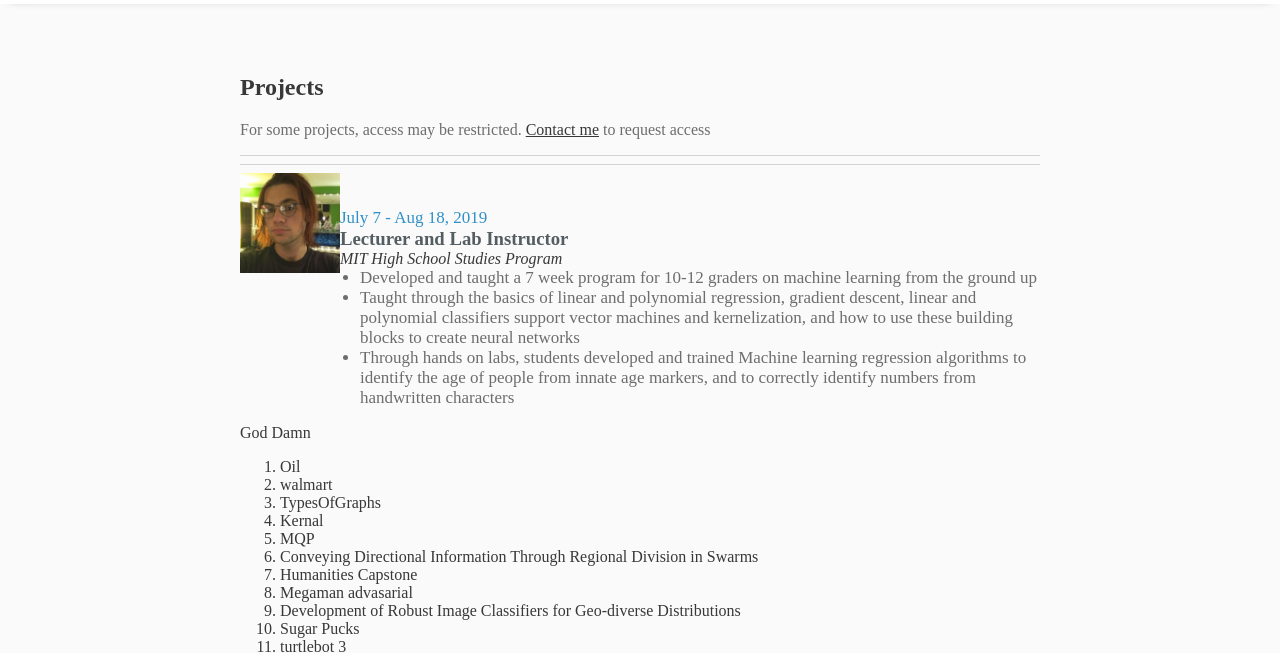
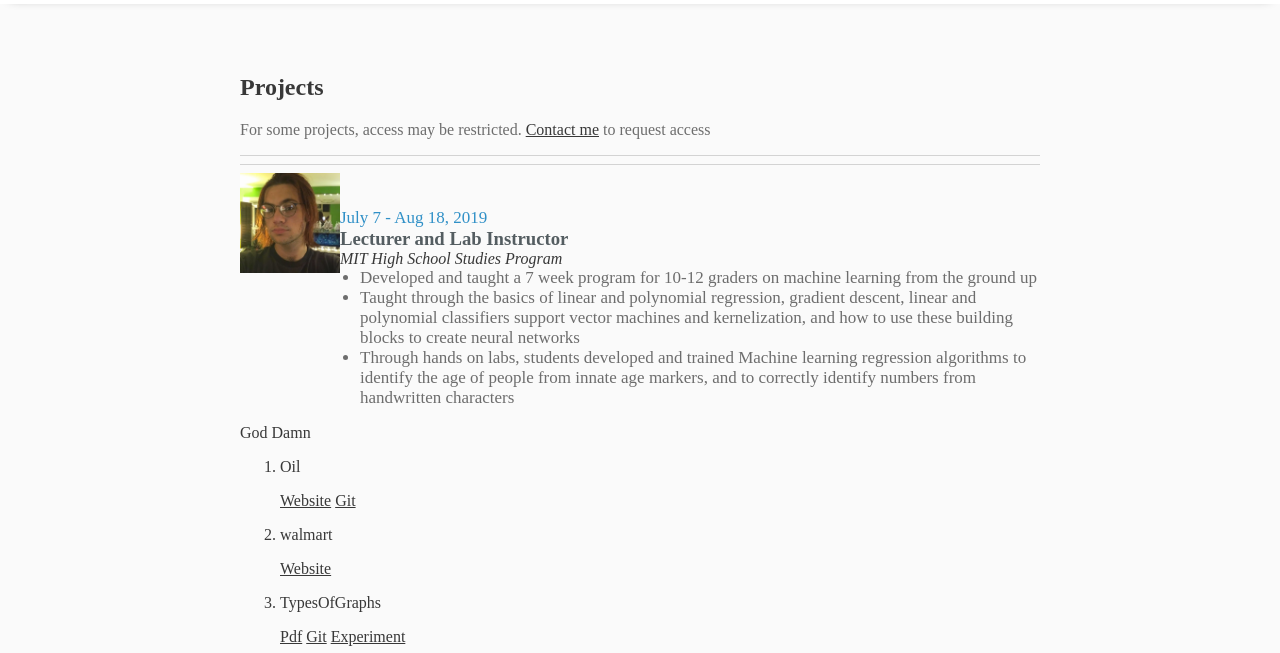
Before and after one commit to cabincabin/Dembski_Website, a plain HTML site: page projects.html in a window 1280 px wide. Shown: the part 83-736 px from the top of the page. Drawn offline with Linux system fonts and the light colour scheme.

Commit message:
Adding project Files

```diff
--- a/projects.html
+++ b/projects.html
@@ -41,9 +41,9 @@
 
 
     <ol>
-        <li>Oil</li>
-        <li>walmart</li>
-        <li>TypesOfGraphs</li>
+        <li>Oil<p><a href="https://mikaylafischler.github.io/final/web/">Website</a>  <a href="https://github.com/MikaylaFischler/final">Git</a></p></li>
+        <li>walmart<p><a href="https://observablehq.com/@cabincabin/walmarts-growth-intermediate-infection-version/3">Website</a></p></li>
+        <li>TypesOfGraphs<p><a href="resources/Expanding Understanding Of Graphical Perception _ An Extension To Theory, Experimentation,  and Application to the Development of Novel Graphical Methods.pdf">Pdf</a> <a href="https://github.com/cabincabin/03-Experiment">Git</a> <a href="https://cabincabin.github.io/03-Experiment/web/">Experiment</a></p></li>
         <li>Kernal</li>
         <li>MQP</li>
         <li>Conveying Directional Information Through Regional Division in Swarms</li>
```
Also changed, not shown: resources/RBE2002.FinalProject.FlowchartForCode.png (added), 15 other files.
